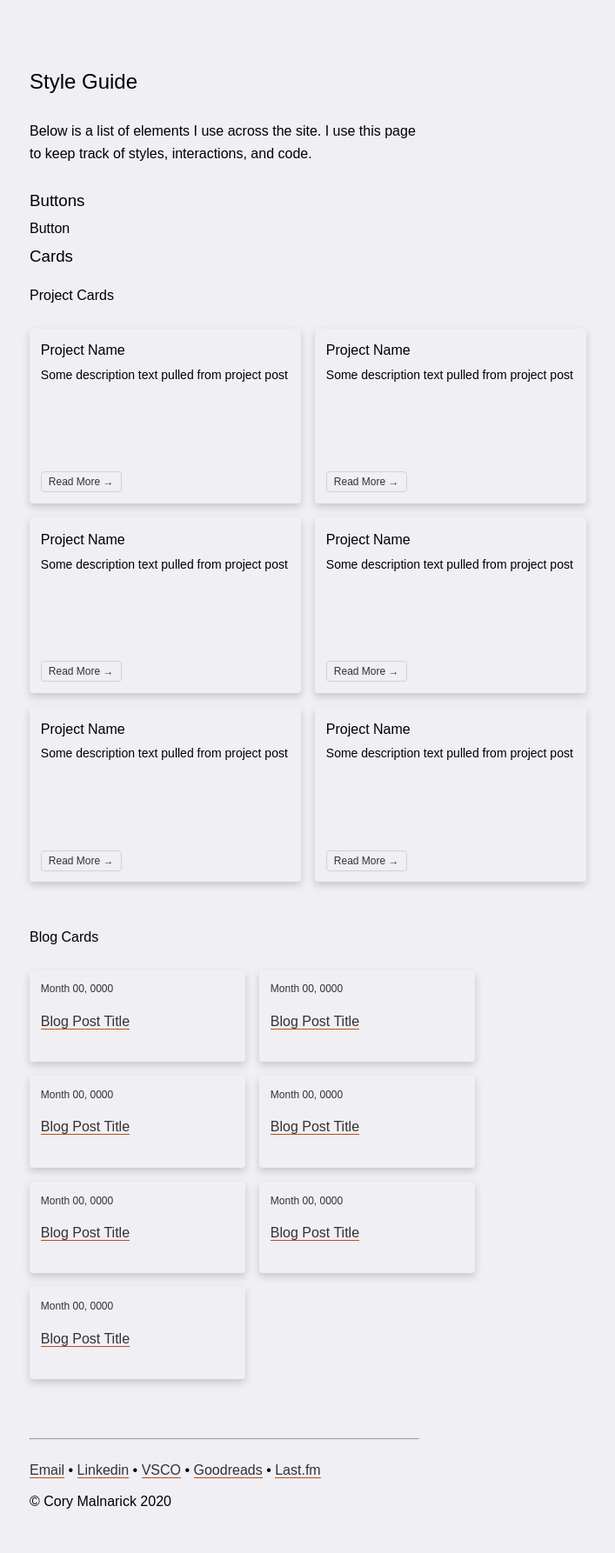
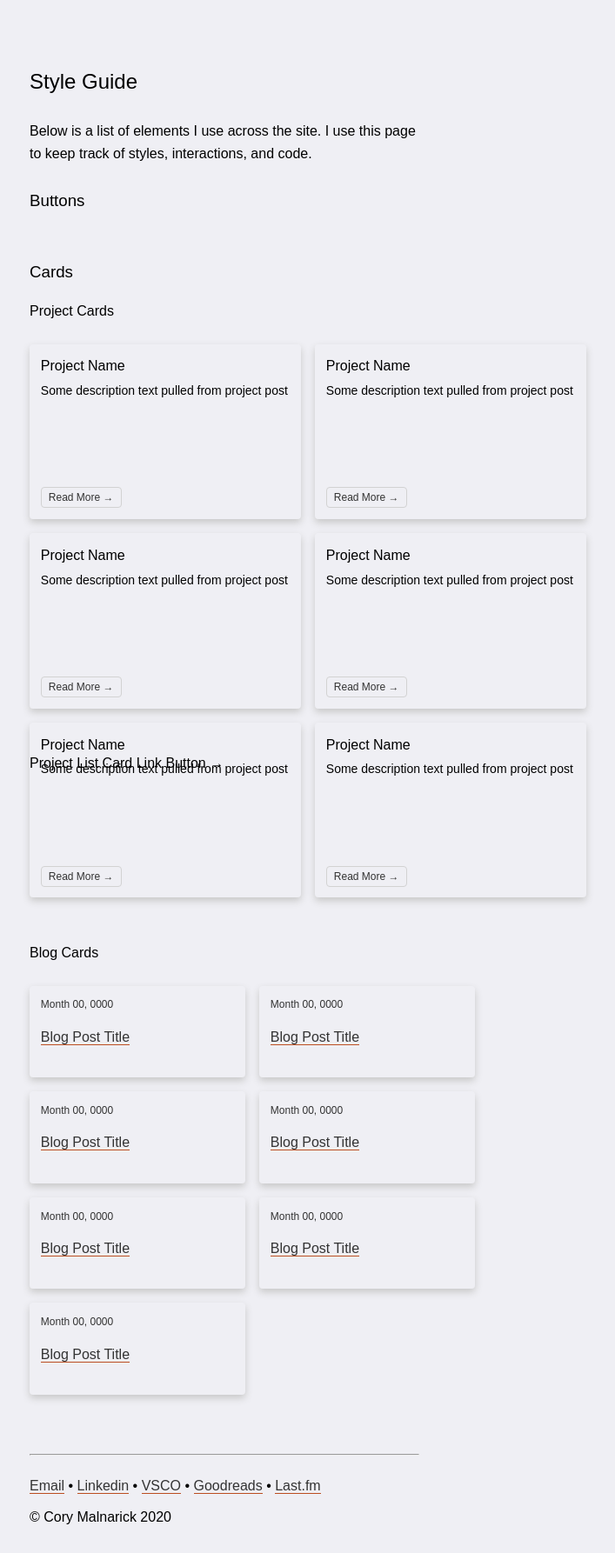
Before and after one commit to foundmonster/foundmonster.github.io, a Jekyll site: the page built from styleguide.html, in a window 1280 px wide. Shown: the whole page at 87% size, without its empty margins (30-737 px from the left). Built offline with Jekyll 4.4.1, drawn with Linux system fonts in a browser that asks for light colours; some web fonts are replaced.

Commit message:
adding buttons

```diff
--- a/styleguide.html
+++ b/styleguide.html
@@ -5,7 +5,9 @@ title: Style Guide
 <h2 class="headline">{{ page.title }}</h2><br>
 <p>Below is a list of elements I use across the site. I use this page to keep track of styles, interactions, and code.</p><br>
 <h3>Buttons</h3>
-<a button>Button</a>
+<a class="projectlistlink">Project List Card Link Button →</a>
+<br>
+
 
 <br>
 <h3>Cards</h3>
```
